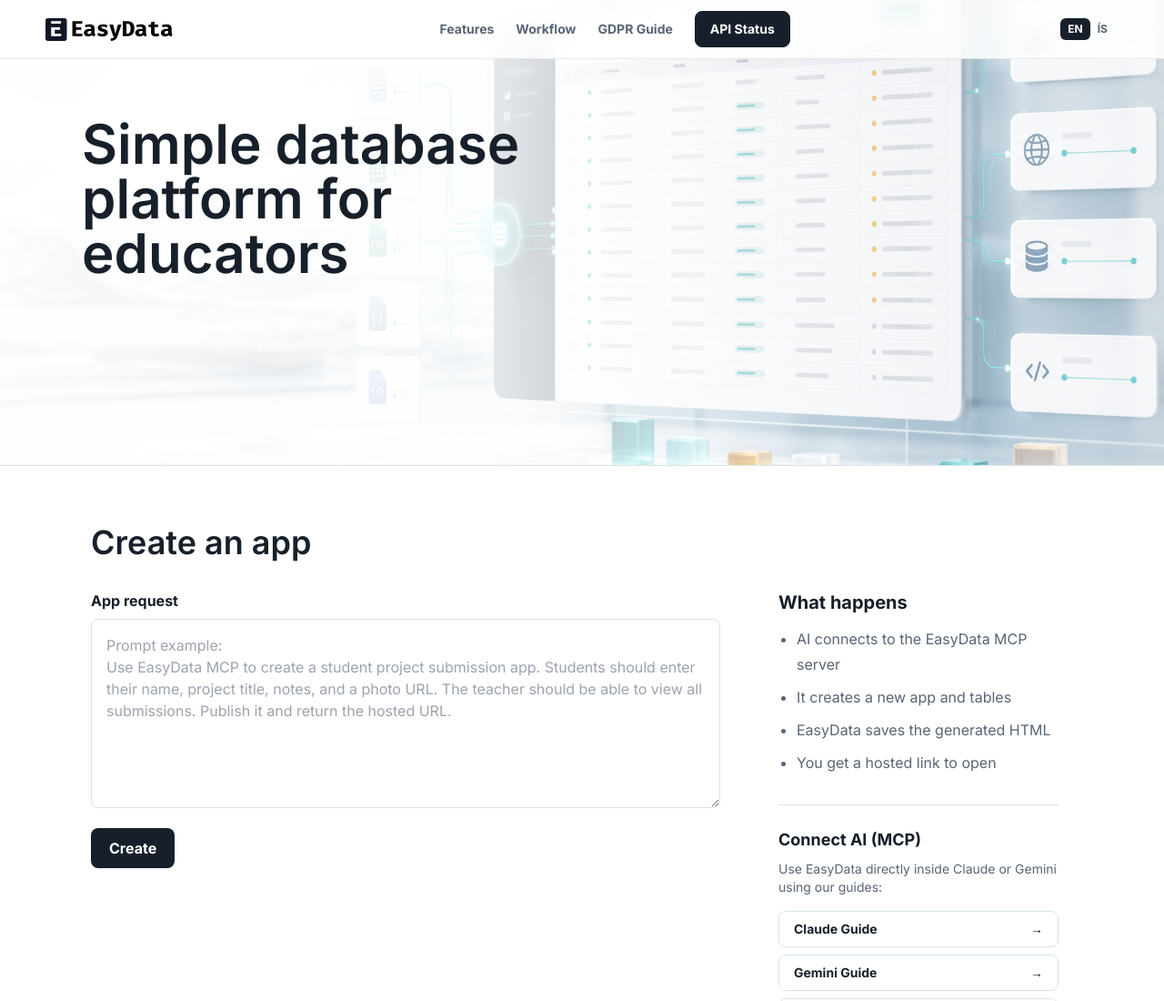
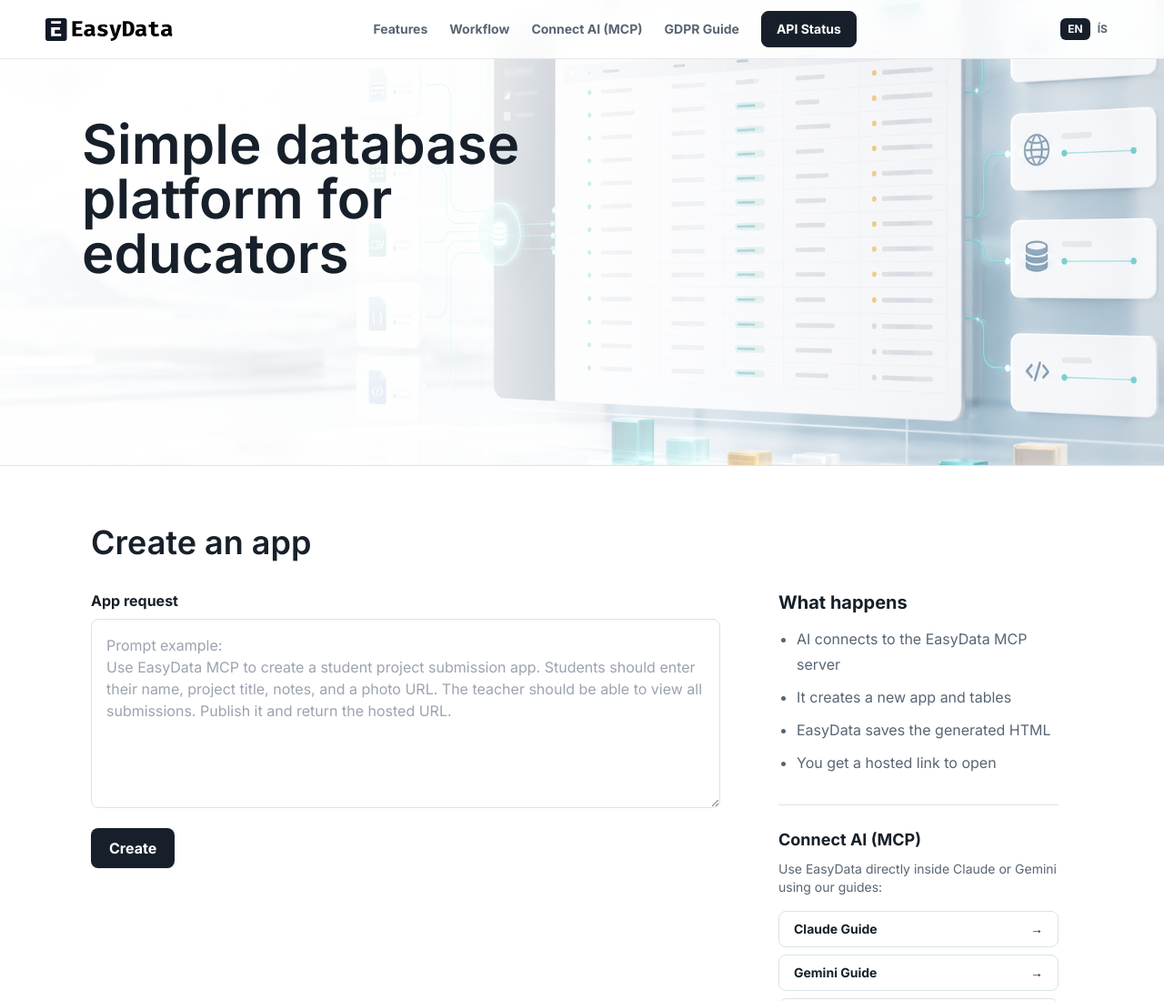
Before and after one commit to TanjaSav/EasyData, a browser extension: page public/index.html in a window 1280 px wide. Shown: the top 1100 px of the page at 91% size. Drawn offline with nearby package versions, Linux system fonts and the light colour scheme.

Commit message:
Add Connect AI (MCP) navigation link at the top scrolling to sidebar section

```diff
--- a/public/index.html
+++ b/public/index.html
@@ -26,6 +26,7 @@
       <div class="hidden items-center gap-6 text-sm font-bold text-muted sm:flex">
         <a class="hover:text-ink" href="#features">Features</a>
         <a class="hover:text-ink" href="#workflow">Workflow</a>
+        <a class="hover:text-ink" href="#connect-mcp" data-i18n="nav-connect-mcp">Connect AI (MCP)</a>
         <a class="hover:text-ink" href="/gdpr.html">GDPR Guide</a>
         <a class="inline-flex min-h-10 items-center rounded-lg border border-ink bg-ink px-4 text-white" href="/health">API Status</a>
       </div>
@@ -80,7 +81,7 @@
             <li data-i18n="what-4">You get a hosted link to open</li>
           </ul>
 
-          <div class="mt-8 border-t border-line pt-6">
+          <div class="mt-8 border-t border-line pt-6" id="connect-mcp">
             <h3 class="text-lg font-extrabold" data-i18n="connect-title">Connect AI (MCP)</h3>
             <p class="mt-2 text-sm text-muted" data-i18n="connect-desc">Use EasyData directly inside Claude or Gemini using our guides:</p>
             <div class="mt-4 flex flex-col gap-2">
@@ -135,7 +136,8 @@
         "connect-desc": "Use EasyData directly inside Claude or Gemini using our guides:",
         "nav-claude": "Claude Guide",
         "nav-gemini": "Gemini Guide",
-        "nav-chatgpt": "ChatGPT Guide"
+        "nav-chatgpt": "ChatGPT Guide",
+        "nav-connect-mcp": "Connect AI (MCP)"
       },
       is: {
         "page-title": "EasyData | Búa til gagnadrifin öpp",
@@ -161,7 +163,8 @@
         "connect-desc": "Notaðu EasyData beint inni í Claude eða Gemini með leiðarvísunum okkar:",
         "nav-claude": "Claude Leiðarvísir",
         "nav-gemini": "Gemini Leiðarvísir",
-        "nav-chatgpt": "ChatGPT Leiðarvísir"
+        "nav-chatgpt": "ChatGPT Leiðarvísir",
+        "nav-connect-mcp": "Tengja gervigreind (MCP)"
       }
     };
 
```
